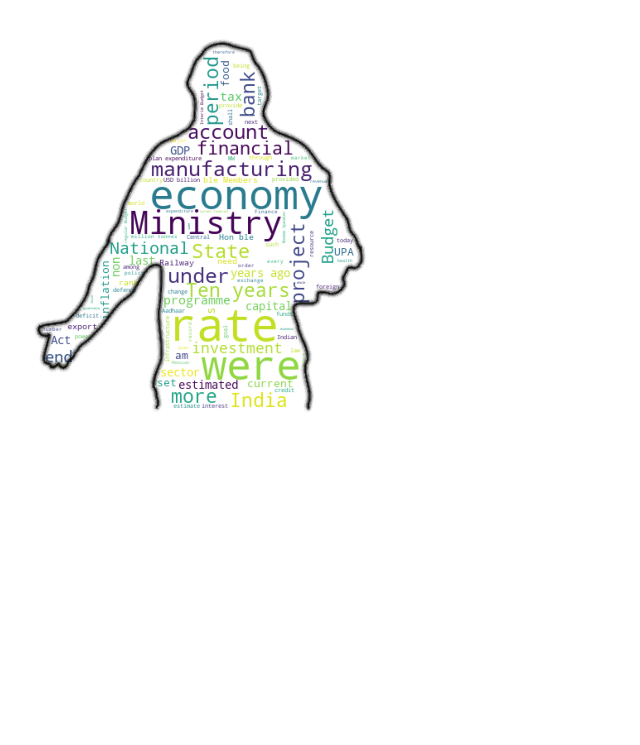
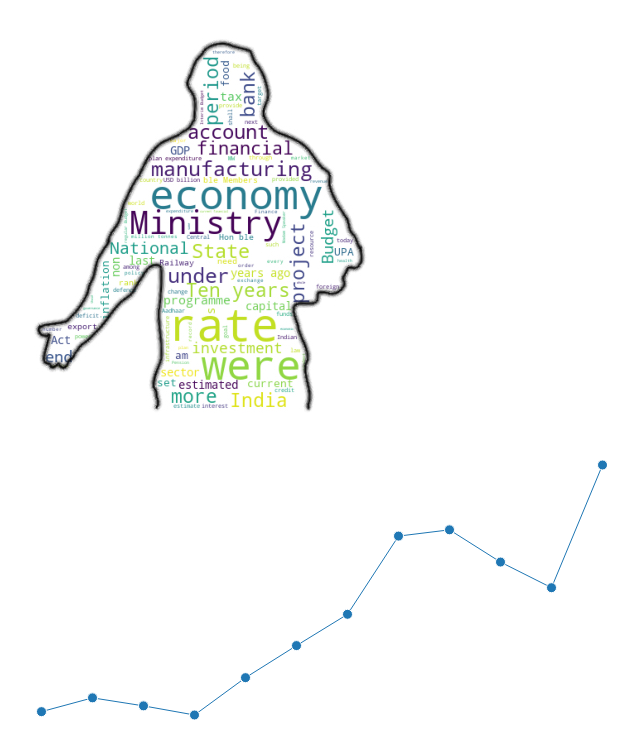
Before and after one commit to VikashPR/18CSE301J_RA2011003010737, a website with bundled scripts: page index.html in a window 1280 px wide. Shown: the part 4475-5220 px from the top of the page, without its empty margins (38-678 px from the left). Before the commit the page ends 4920 px from the top, so only its background shows below. Built offline with nearby package versions, Linux system fonts and the light colour scheme.

Commit message:
feat: d3 graph add

```diff
--- /dev/null
+++ b/assets/script/d3.js
@@ -0,0 +1,225 @@
+var Data = [
+  {
+    name: "Manufacturing",
+    YearlyData: [
+      { year: "01 Jan 2010", value: 285.35618992718 },
+      { year: "01 Feb 2011", value: 294.22817962918 },
+      { year: "01 Mar 2012", value: 289.07607303006 },
+      { year: "01 Apr 2013", value: 283.20624651788 },
+      { year: "01 May 2014", value: 307.20617507638 },
+      { year: "01 Jun 2015", value: 327.82006600121 },
+      { year: "01 Jul 2016", value: 347.94271153089 },
+      { year: "01 Aug 2017", value: 398.2045374828 },
+      { year: "01 Sep 2018", value: 402.237315047 },
+      { year: "01 Oct 2019", value: 381.51253297601 },
+      { year: "01 Nov 2020", value: 365.03002076389 },
+      { year: "01 Dec 2021", value: 443.9116565106 },
+    ],
+  },
+];
+
+function fnDrawMultiLineChart(Data, DivID, RevenueName) {
+  var margin = { top: 20, right: 80, bottom: 30, left: 50 },
+    width = 750 - margin.left - margin.right,
+    height = 300 - margin.top - margin.bottom;
+
+  var parseDate = d3.time.format("%Y");
+
+  var x = d3.scale.ordinal().rangeRoundBands([0, width]);
+
+  var y = d3.scale.linear().range([height, 0]);
+
+  var color = d3.scale.category10();
+
+  var xAxis = d3.svg.axis().scale(x).orient("bottom");
+
+  var yAxis = d3.svg.axis().scale(y).orient("left").ticks(10);
+
+  // xData gives an array of distinct 'years' for which trends chart is going to be made.
+  var xData = Data[0].YearlyData.map(function (d) {
+    return parseDate(new Date(d.year));
+  });
+  //console.log(xData);
+
+  var line = d3.svg
+    .line()
+    //.interpolate("basis")
+    .x(function (d) {
+      return x(parseDate(new Date(d.year))) + x.rangeBand() / 2;
+    })
+    .y(function (d) {
+      return y(d.value);
+    });
+
+  var svg = d3
+    .select("#" + DivID)
+    .append("svg")
+    .style("fill", "white")
+    .attr("width", width + margin.left + margin.right)
+    .attr("height", height + margin.top + margin.bottom)
+    .append("g")
+    .attr("transform", "translate(" + margin.left + "," + margin.top + ")");
+
+  color.domain(
+    Data.map(function (d) {
+      return d.name;
+    })
+  );
+
+  x.domain(xData);
+
+  var valueMax = d3.max(Data, function (r) {
+    return d3.max(r.YearlyData, function (d) {
+      return d.value;
+    });
+  });
+  var valueMin = d3.min(Data, function (r) {
+    return d3.min(r.YearlyData, function (d) {
+      return d.value;
+    });
+  });
+  y.domain([valueMin, valueMax]);
+
+  //Drawing X Axis
+  svg
+    .append("g")
+    .attr("class", "x axis")
+    .attr("transform", "translate(0," + height + ")")
+    .style("fill", "white")
+    .call(xAxis);
+
+  // Drawing Horizontal grid lines.
+  svg
+    .append("g")
+    .attr("class", "GridX")
+    .selectAll("line.grid")
+    .style("fill", "white")
+    .data(y.ticks())
+    .enter()
+    .append("line")
+    .attr({
+      class: "grid",
+      x1: x(xData[0]),
+      x2: x(xData[xData.length - 1]) + x.rangeBand() / 2,
+      y1: function (d) {
+        return y(d);
+      },
+      y2: function (d) {
+        return y(d);
+      },
+    });
+  // Drawing Y Axis
+  svg
+    .append("g")
+    .attr("class", "y axis")
+    .call(yAxis)
+    .append("text")
+    .attr("transform", "rotate(-90)")
+    .attr("y", 6)
+    .attr("dy", ".71em")
+    .style("text-anchor", "end")
+    .style("fill", "white")
+    .text(RevenueName);
+
+  // Drawing Lines for each segments
+  var segment = svg
+    .selectAll(".segment")
+    .data(Data)
+    .style("fill", "white")
+    .enter()
+    .append("g")
+    .attr("class", "segment")
+    .style("fill", "white");
+
+  segment
+    .append("path")
+    // .style("fill", "white")
+    .attr("class", "line")
+    .attr("id", function (d) {
+      return d.name;
+    })
+    .attr("visible", 1)
+
+    .attr("d", function (d) {
+      return line(d.YearlyData);
+    })
+    .style("stroke", function (d) {
+      return color(d.name);
+    });
+  // Creating Dots on line
+  segment
+    .selectAll("dot")
+    .data(function (d) {
+      return d.YearlyData;
+    })
+    .enter()
+    .append("circle")
+    .attr("r", 5)
+    .attr("cx", function (d) {
+      return x(parseDate(new Date(d.year))) + x.rangeBand() / 2;
+    })
+    .attr("cy", function (d) {
+      return y(d.value);
+    })
+    .style("stroke", "white")
+    .style("fill", function (d) {
+      return color(this.parentNode.__data__.name);
+    })
+    .on("mouseover", mouseover)
+    .on("mousemove", function (d) {
+      divToolTip
+        .text(this.parentNode.__data__.name + " : " + d.value)
+        .style("left", d3.event.pageX + 15 + "px")
+        .style("top", d3.event.pageY - 10 + "px");
+    })
+    .on("mouseout", mouseout);
+
+  segment
+    .append("text")
+    .style("fill", "white")
+    .datum(function (d) {
+      return { name: d.name, RevData: d.YearlyData[d.YearlyData.length - 1] };
+    })
+    .attr("transform", function (d) {
+      var xpos = x(parseDate(new Date(d.RevData.year))) + x.rangeBand() / 2;
+      return "translate(" + xpos + "," + y(d.RevData.value) + ")";
+    })
+    .attr("x", 3)
+    .attr("dy", ".35em")
+    .attr("class", "segmentText")
+    .attr("Segid", function (d) {
+      return d.name;
+    })
+    .text(function (d) {
+      return d.name;
+    });
+
+  d3.selectAll(".segmentText").on("click", function (d) {
+    var tempId = d3.select(this).attr("Segid");
+    var flgVisible = d3.select("#" + tempId).attr("visible");
+
+    var newOpacity = flgVisible == 1 ? 0 : 1;
+    flgVisible = flgVisible == 1 ? 0 : 1;
+
+    // Hide or show the elements
+    d3.select("#" + tempId)
+      .style("opacity", newOpacity)
+      .attr("visible", flgVisible);
+  });
+  // Adding Tooltip
+  var divToolTip = d3
+    .select("body")
+    .append("div")
+    .attr("class", "tooltip")
+    .style("opacity", 1e-6);
+
+  function mouseover() {
+    divToolTip.transition().duration(500).style("opacity", 1);
+  }
+  function mouseout() {
+    divToolTip.transition().duration(500).style("opacity", 1e-6);
+  }
+}
+
+// Calling function
+fnDrawMultiLineChart(Data, "divChartTrends", "Billions of US $");
--- a/assets/styles/style.css
+++ b/assets/styles/style.css
@@ -119,3 +119,53 @@
   width: 100%;
   max-width: 450px;
 }
+
+.manufacturing-sector{
+  display: flex;
+  align-items: center;
+  justify-content: center;
+  max-width: 800px;
+  width: 100%;
+  margin: 0 auto;
+  padding: 40px;
+}
+
+/* D3.Js */
+    .axis path,
+    .axis line {
+        fill: none;
+        stroke: #FFF;
+        shape-rendering: crispEdges;
+    }
+
+    .x.axis path {
+        display: none;
+    }
+
+    .line {
+        fill: none;
+        stroke: steelblue;
+        stroke-width: 1.5px;
+    }
+    svg{
+        border:1px solid #FFF;
+    }
+    .grid {
+        fill: none;
+        shape-rendering: crispEdges;
+        stroke: lightgrey;
+        opacity: 0.7;
+        stroke-width: 1px;
+    }
+    .segmentText{
+        cursor:pointer;
+    }
+    div.tooltip {
+        position: absolute;
+        text-align: center;
+        background: #ddd;
+        border: solid 1px #aaa;
+        color: var(--purple);
+        border-radius: 8px;
+        pointer-events: none;
+    }
--- a/index.html
+++ b/index.html
@@ -11,6 +11,7 @@
         crossorigin="anonymous" referrerpolicy="no-referrer" />
     <link rel="stylesheet" href="./assets/styles/style.css">
     <script src="https://cdn.tailwindcss.com"></script>
+    <script src="https://cdnjs.cloudflare.com/ajax/libs/d3/3.5.5/d3.min.js"></script>
 
     <title>Info Viz</title>
 </head>
@@ -357,7 +358,8 @@
     <div class="quotes">
         <div class="bg-gray-900 py-8 rounded overflow-hidden">
             <blockquote class="text-2xl font-bold text-white mx-auto max-w-2xl rounded-lg">
-                <p>"The most powerful person in the world is a story teller. The story teller sets the vision, values and
+                <p>"The most powerful person in the world is a story teller. The story teller sets the vision, values
+                    and
                     agenda of an entire generation that is to come."</p>
                 <cite class="block mt-4 text-gray-500 text-sm">- Steve Jobs, Founder CEO of Apple (1955-2011), <em>Data
                         Visualization Storytelling using
@@ -380,7 +382,8 @@
                     </li>
                     <li class="mb-4">
                         <p>➤
-                            The Finance Ministers budget speech is a collection of words, which can be used to create a word
+                            The Finance Ministers budget speech is a collection of words, which can be used to create a
+                            word
                             cloud.
                         </p>
                     </li>
@@ -465,7 +468,12 @@
             </div>
         </div>
     </section>
+    <section class="manufacturing-sector">
+        <div id="divChartTrends">
+        </div>
+    </section>
     <script src="./assets/script/script.js"></script>
+    <script src="./assets/script/d3.js"></script>
     <script type="module" src="./assets/script/globe.js"></script>
 </body>
 
--- a/reference.txt
+++ /dev/null
@@ -1 +0,0 @@
-https://picsart.com/create
```
